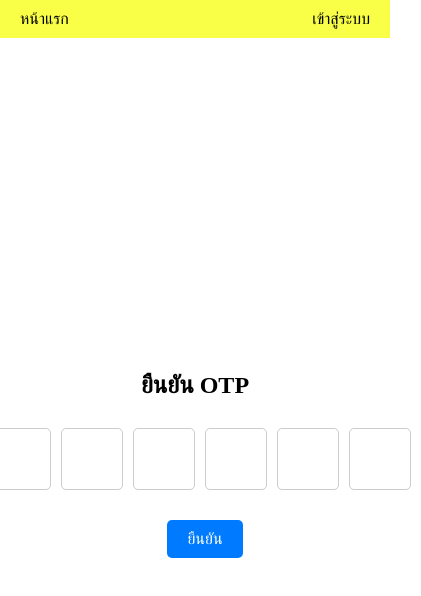
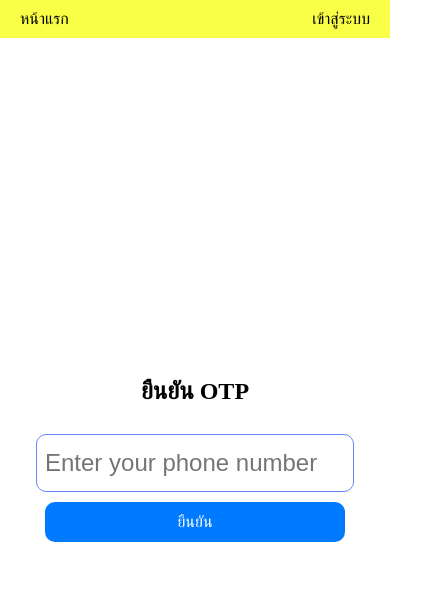
Before and after one commit to thisadee2897/otp-login, a React (Create React App) app: page / in a window 390 px wide. Shown: the top 596 px of the page, 421 px wide, since content can reach past the window. Built offline with nearby package versions, Linux system fonts and the light colour scheme.

Commit message:
WIP UI Phonenumber

```diff
--- a/public/index.html
+++ b/public/index.html
@@ -14,6 +14,7 @@
     <link rel="manifest" href="%PUBLIC_URL%/manifest.json" />
 
     <title>MG London</title>
+    <script src="https://www.google.com/recaptcha/api.js" async defer></script>
   </head>
 
   <body>
--- a/src/componemts/OTP.js
+++ b/src/componemts/OTP.js
@@ -3,7 +3,24 @@ import '../css/OTPForm.css';
 import firebase from './firebase';
 
 export default function OTPForm() {
+    const [phoneNumber, setPhoneNumber] = useState('');
     const [otp, setOTP] = useState(['', '', '', '', '', '']);
+    const [showOTPInput, setShowOTPInput] = useState(false);
+
+    const handlePhoneNumberChange = (event) => {
+        setPhoneNumber(event.target.value);
+    };
+
+    const handlePhoneNumberSubmit = (event) => {
+        event.preventDefault();
+        if (phoneNumber.length === 10) {
+            setShowOTPInput(true);
+            let fullPhoneNumber = '+66' + phoneNumber.slice(1);
+            alert(fullPhoneNumber);
+        } else {
+            alert('Please enter a valid phone number.');
+        }
+    };
 
     const handleChange = (event, index) => {
         const value = event.target.value;
@@ -22,10 +39,11 @@ export default function OTPForm() {
     const handleSubmit = (event) => {
         event.preventDefault();
         let recaptcha = new firebase.auth.RecaptchaVerifier('recaptcha');
-        let phoneNumber = '+66' + otp.slice(1).join('');
+        let fullPhoneNumber = '+66' + phoneNumber.slice(1);
+        alert(fullPhoneNumber);
         firebase
             .auth()
-            .signInWithPhoneNumber(phoneNumber, recaptcha)
+            .signInWithPhoneNumber(fullPhoneNumber, recaptcha)
             .then(function (e) {
                 let code = prompt('Enter the OTP', '');
                 if (code == null) return;
@@ -44,55 +62,38 @@ export default function OTPForm() {
     return (
         <div className="otp-container">
             <h2>ยืนยัน OTP</h2>
+            {!showOTPInput && (
+                <form className="phone-number-form" onSubmit={handlePhoneNumberSubmit}>
+                    <input
+                        className="phone-number-form-input"
+                        type="tel"
+                        placeholder="Enter your phone number"
+                        value={phoneNumber}
+                        onChange={handlePhoneNumberChange}
+                    />
+                    <button type="submit" className="otp-submit-btn">
+                        ยืนยัน
+                    </button>
+                </form>
+            )}
+            {showOTPInput && (
                 <form className="otp-form" onSubmit={handleSubmit}>
                     <div className="otp-inputs">
+                        {otp.map((value, index) => (
                             <input
-                        key={0}
+                                key={index}
                                 type="text"
                                 maxLength="1"
-                        value={otp[0]}
-                        onChange={(e) => handleChange(e, 0)}
+                                value={value}
+                                onChange={(e) => handleChange(e, index)}
                             />
-                    <input
-                        key={1}
-                        type="text"
-                        maxLength="1"
-                        value={otp[1]}
-                        onChange={(e) => handleChange(e, 1)}
-                    />
-                    <input
-                        key={2}
-                        type="text"
-                        maxLength="1"
-                        value={otp[2]}
-                        onChange={(e) => handleChange(e, 2)}
-                    />
-                    <input
-                        key={3}
-                        type="text"
-                        maxLength="1"
-                        value={otp[3]}
-                        onChange={(e) => handleChange(e, 3)}
-                    />
-                    <input
-                        key={4}
-                        type="text"
-                        maxLength="1"
-                        value={otp[4]}
-                        onChange={(e) => handleChange(e, 4)}
-                    />
-                    <input
-                        key={5}
-                        type="text"
-                        maxLength="1"
-                        value={otp[5]}
-                        onChange={(e) => handleChange(e, 5)}
-                    />
+                        ))}
                     </div>
                     <button type="submit" className="otp-submit-btn">
                         ยืนยัน
                     </button>
                 </form>
+            )}
             <div id="recaptcha"></div>
         </div>
     );
--- a/src/css/OTP.css
+++ b/src/css/OTP.css
@@ -25,6 +25,7 @@
   border-radius: 4px;
   cursor: pointer;
 }
+
 body {
   overflow: hidden;
 }
--- a/src/css/OTPForm.css
+++ b/src/css/OTPForm.css
@@ -42,3 +42,44 @@
 .otp-submit-btn:hover {
   background-color: #0056b3;
 }
+.phone-number-form {
+  display: flex;
+  flex-direction: column;
+  align-items: center;
+  justify-content: center;
+  margin-bottom: 10px;
+  padding: 10px;
+  width: 300px;
+  background: white;
+}
+
+.phone-number-form-input {
+  width: 100%;
+  height: 40px;
+  padding: 8px;
+  font-size: 24px;
+  border: 1px solid #6a87fe;
+  border-radius: 10px;
+  margin-bottom: 10px;
+  color: #333;
+}
+
+.phone-number-form button {
+  width: 100%;
+  height: 40px;
+  background-color: #007bff;
+  color: #ffffff;
+  font-size: 16px;
+  border: none;
+  border-radius: 10px;
+  cursor: pointer;
+}
+
+.phone-number-form button:hover {
+  background-color: #0056b3;
+}
+
+.phone-number-form button:disabled {
+  background-color: #ffffff;
+  cursor: not-allowed;
+}
--- /dev/null
+++ b/src/css/PhoneInput.css
@@ -0,0 +1,51 @@
+h2 {
+    margin-bottom: 20px;
+  }
+
+  .phone-number-form {
+    /* display: flex;
+    flex-direction: column;
+    align-items: center; */
+    margin-bottom: 10px;
+    width: 300px;
+  }
+
+  label {
+    font-size: 16px;
+    margin-bottom: 5px;
+  }
+
+  .phone-input-group {
+    display: flex;
+    align-items: center;
+  }
+
+  .phone-input {
+    width: 200px;
+    height: 40px;
+    padding: 8px;
+    font-size: 16px;
+    border: 1px solid #ccc;
+    border-radius: 4px;
+  }
+
+  .submit-button {
+    height: 40px;
+    margin-left: 10px;
+    padding: 0 20px;
+    background-color: #007bff;
+    color: #fff;
+    font-size: 16px;
+    border: none;
+    border-radius: 4px;
+    cursor: pointer;
+  }
+
+  .submit-button:hover {
+    background-color: #0056b3;
+  }
+
+  .submit-button:disabled {
+    background-color: #ccc;
+    cursor: not-allowed;
+  }
```
Lines whose indentation alone changed are shown as unchanged.
